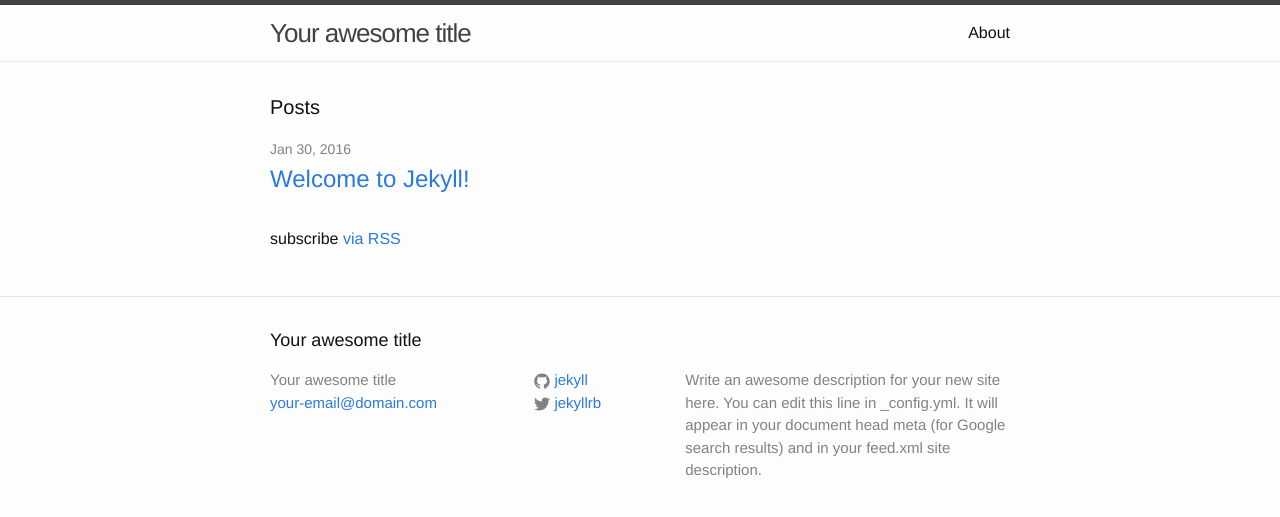
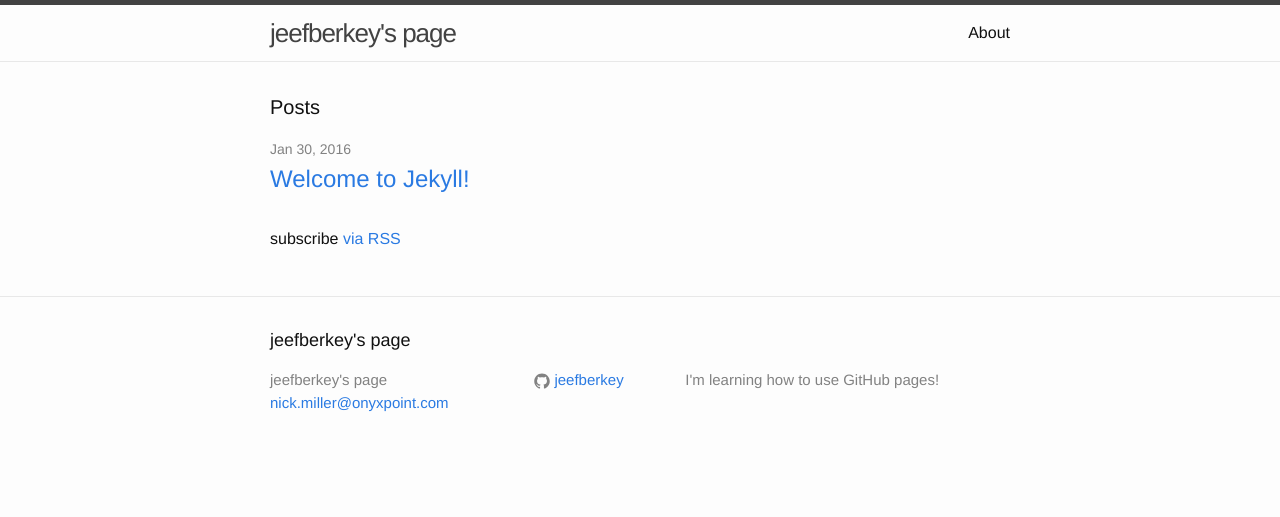
Before and after one commit to jeefberkey/jeefberkey, a Jekyll site: the page built from index.html, in a window 1280 px wide. Shown: the top 517 px of the page. Built offline with Jekyll 4.4.1, drawn with Linux system fonts in a browser that asks for light colours.

Commit message:
Customized _config.yml

```diff
--- a/_config.yml
+++ b/_config.yml
@@ -1,14 +1,11 @@
 # Site settings
-title: Your awesome title
-email: your-email@domain.com
+title: jeefberkey's page
+email: nick.miller@onyxpoint.com
 description: > # this means to ignore newlines until "baseurl:"
-  Write an awesome description for your new site here. You can edit this
-  line in _config.yml. It will appear in your document head meta (for
-  Google search results) and in your feed.xml site description.
+  I'm learning how to use GitHub pages!
 baseurl: "" # the subpath of your site, e.g. /blog/
-url: "http://yourdomain.com" # the base hostname & protocol for your site
-twitter_username: jekyllrb
-github_username:  jekyll
+url: "http://jeefberkey.github.io/" # the base hostname & protocol for your site
+github_username:  jeefberkey
 
 # Build settings
 markdown: kramdown
```
